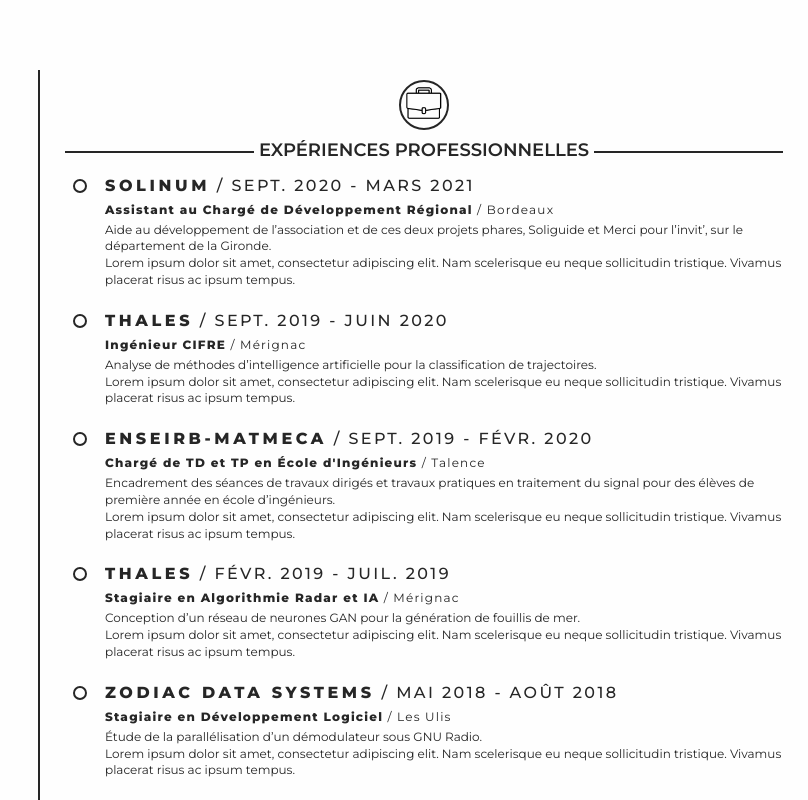
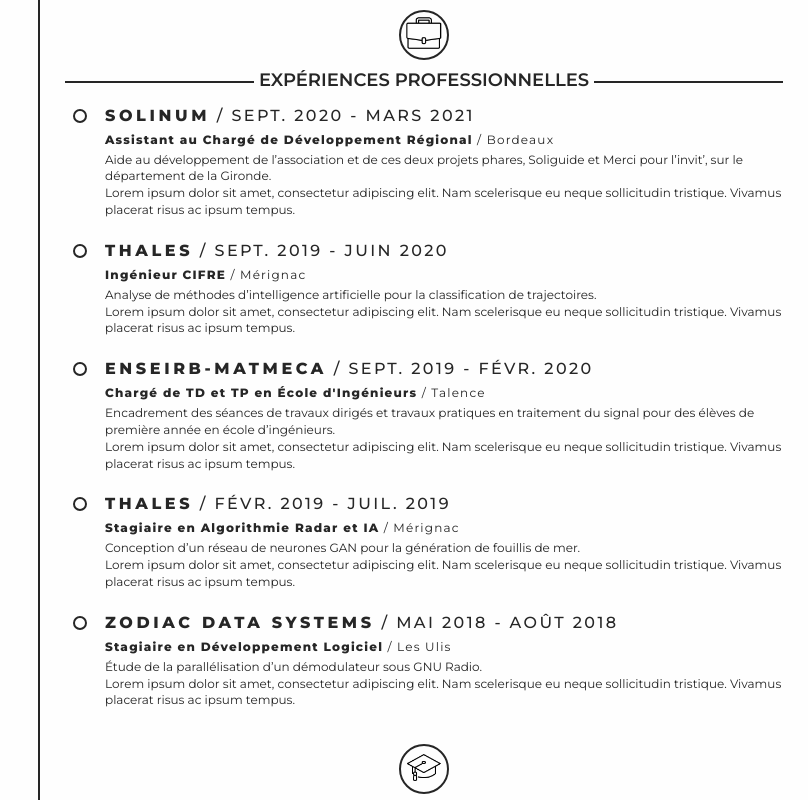
Before and after one commit to jbondu9/my-resume, a React (Create React App) app: page / in a window 1280 px wide. Shown: the top 800 px of the page, without its empty margins (472-1280 px from the left). Built offline with nearby package versions, Linux system fonts and the light colour scheme.

Commit message:
add left part

```diff
--- a/src/App.css
+++ b/src/App.css
@@ -1,8 +1,17 @@
+/* .container {
+    max-width: 1400px;
+    margin: 70px auto;
+} */
+
+.left {
+    float: left;
+    width: calc(40% - 2px);
+}
+
 .right {
     float: right;
     position: relative;
     width: 60%;
-    margin: 70px 0;
 }
 
 .right::before {
--- a/src/App.js
+++ b/src/App.js
@@ -14,6 +14,10 @@
 
 function App() {
     return (
+        <div className="container">
+            <div className="left">
+
+            </div>
             <div className="right">
                 <Section
                     title="Expériences professionnelles"
@@ -40,6 +44,7 @@
                     content={<PublicationList publications={Data.publications} />}
                 />
             </div>
+        </div>
     );
 }
 
--- a/src/components/Section.css
+++ b/src/components/Section.css
@@ -2,8 +2,8 @@
     margin: 0;
     padding-top: 15px;
     padding-bottom: 20px;
-    padding-left: calc(50% - var(--container-width) / 2);
-    padding-right: calc(50% - var(--container-width) / 2);
+    padding-left: calc(50% - var(--section-width) / 2);
+    padding-right: calc(50% - var(--section-width) / 2);
     width: 100%;
 }
 
--- a/src/index.css
+++ b/src/index.css
@@ -1,8 +1,9 @@
 :root {
     --primary-color: #262626;
     --secondary-color: #fefefe;
-    --container-padding: 25px;
-    --container-width: calc(100% - var(--container-padding) * 2);
+
+    --section-padding: 25px;
+    --section-width: calc(100% - var(--section-padding) * 2);
 }
 
 * {
@@ -19,9 +20,3 @@
     line-height: 1.4rem;
     background-color: var(--secondary-color);
 }
-
-#root {
-    max-width: 1400px;
-    margin-left: auto;
-    margin-right: auto;
-}
```
Lines whose indentation alone changed are shown as unchanged.
